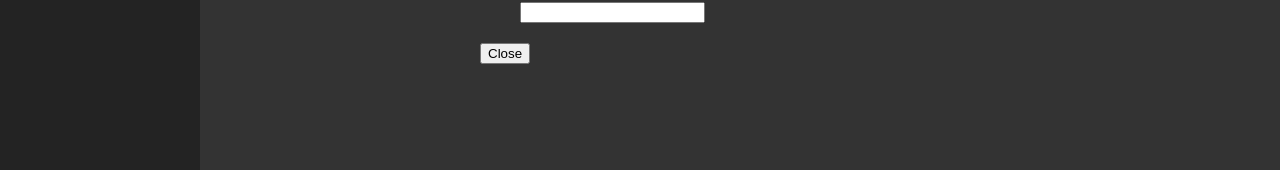
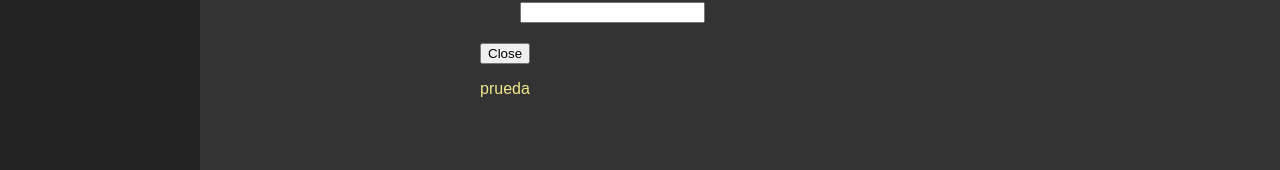
Before and after one commit to jmanuelfrias/individual-full-stack, a React (Create React App) app in the folder 2individual/: page /books/0 in a window 1280 px wide. Both pictures are taken after a click on the button "Coger prestado el libro". Shown: the part 478-648 px from the top of the page. Built offline with nearby package versions, Linux system fonts and the light colour scheme.

Commit message:
Prueba random

```diff
--- a/2individual/src/components/BookPopUp.js
+++ b/2individual/src/components/BookPopUp.js
@@ -16,6 +16,7 @@ const BookPopUp = ({ onClose }) => {
                 dateFormat="dd/MM/yyyy" // Customize the date format
             />
             <button onClick={onClose}>Close</button>
+            <p>prueda</p>
         </div>
     );
 };
```
